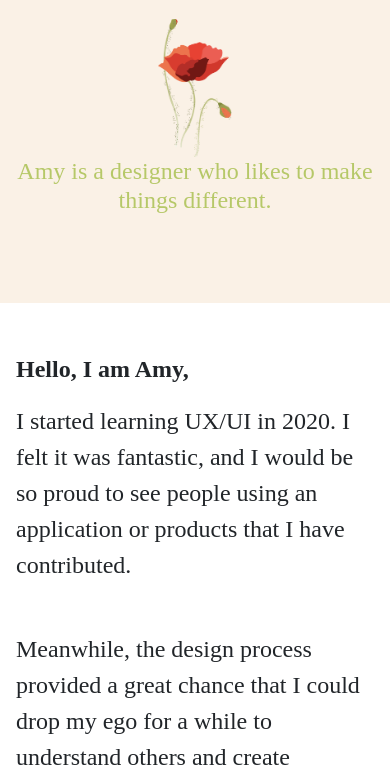
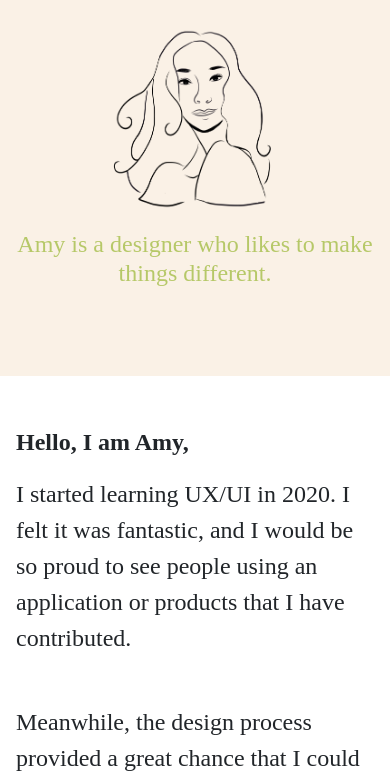
Before and after one commit to AmyY2020/portfolio_b, a plain HTML site: page about.html in a window 390 px wide. Shown: the part 61-844 px from the top of the page. Drawn offline with nearby package versions, Linux system fonts and the light colour scheme.

Commit message:
change photo

```diff
--- a/about.html
+++ b/about.html
@@ -54,7 +54,7 @@
         <div class="row row_order">
 
           <div class="col-md-6 col-lg-6 col-12 d-flex justify-content-center">
-            <img src="./image/flower.png" alt="amy's illustration photo"  class="flower-img">
+            <img src="./image/amy.png" alt="amy's illustration photo"  class="flower-img">
           </div>
           <div class="col-md-6 col-lg-6 col-12 d-flex justify-content-end align-items-center">
             <h1 class="intro-heading-font about-intro-position">Amy is a designer who likes to make things different. <h1>
--- a/myweb.css
+++ b/myweb.css
@@ -253,7 +253,7 @@ p{
 
 /* about page */
 .flower-img {
-    width: 50%;
+    width: 80%;
     height: 100%;
 }
 .about-intro-position {
@@ -556,7 +556,7 @@ p{
         font-size: 1.5em;
     }
     .flower-img {
-        width: 20%;
+        width: 50%;
         height: 100%;
     }
     .web-version {
```
Also changed, not shown: image/amy.png (added).
